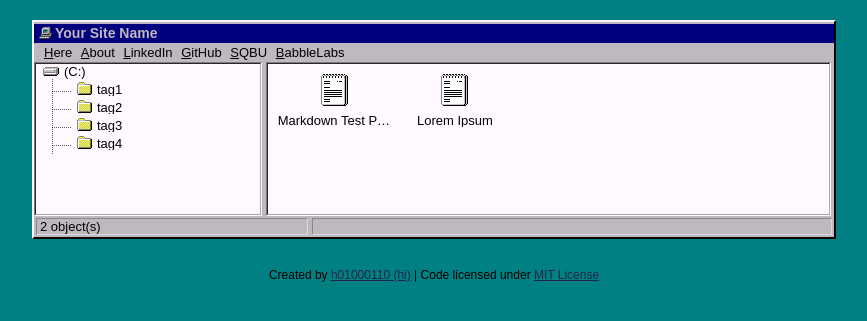
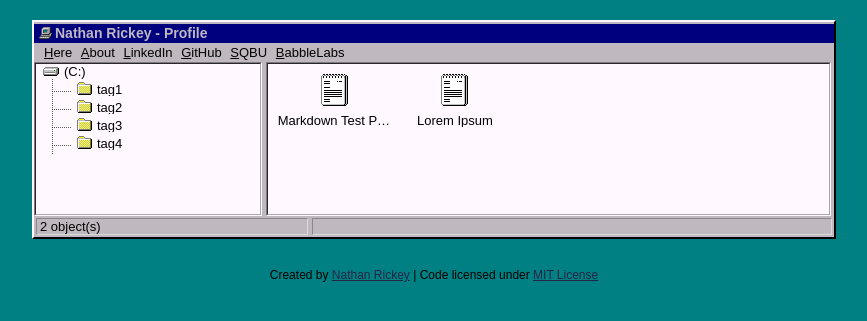
Before and after one commit to nrickey/-, a Jekyll site: the page built from index.html, in a window 1280 px wide. Shown: the top 321 px of the page, without its empty margins (206-1073 px from the left). Built offline with Jekyll 4.4.1, drawn with Linux system fonts in a browser that asks for light colours.

Commit message:
First commit

```diff
--- a/_config.yml
+++ b/_config.yml
@@ -1,10 +1,10 @@
 permalink: /:year:month:day/:title
-url: #Your url here
+url: https://nrickey.github.io/-
 baseurl: /project
 
 # variables
-name: Your Site Name
-description: Your description here
+name: Nathan Rickey - Profile
+description: Software Productization
 google_verification: null
 
 
--- a/_includes/topbar.html
+++ b/_includes/topbar.html
@@ -1,5 +1,5 @@
 <ul class="topbar">
-	<a href="https://nrickey.github.io" target="_blank"><li><u>H</u>ere</li></a>
+	<a href="https://nrickey.github.io/-" target="_blank"><li><u>H</u>ere</li></a>
 	<a href="/me"><li><u>A</u>bout</li></a>
 	<a href="https://linkedin.com/in/nathanrickey" target="_blank"><li><u>L</u>inkedIn</li></a>
 	<a href="https://github.com/nrickey" target="_blank"><li><u>G</u>itHub</li></a>
--- a/_layouts/default.html
+++ b/_layouts/default.html
@@ -92,7 +92,7 @@
 	<script src="/assets/js/001.js"></script>
 	<script src="/assets/js/002.js"></script>
 	<div class="footer">
-		<p>Created by <a href="https://github.com/nrickey" target="_blank">h01000110 (hi)</a> | Code licensed under <a href="https://github.com/nrickey/nrickey.github.io/blob/master/LICENSE" target="_blank">MIT License</a></p>
+		<p>Created by <a href="https://github.com/nrickey" target="_blank">Nathan Rickey</a> | Code licensed under <a href="https://github.com/nrickey/-/blob/master/LICENSE" target="_blank">MIT License</a></p>
 	</div>
 </body>
 </html>
```
